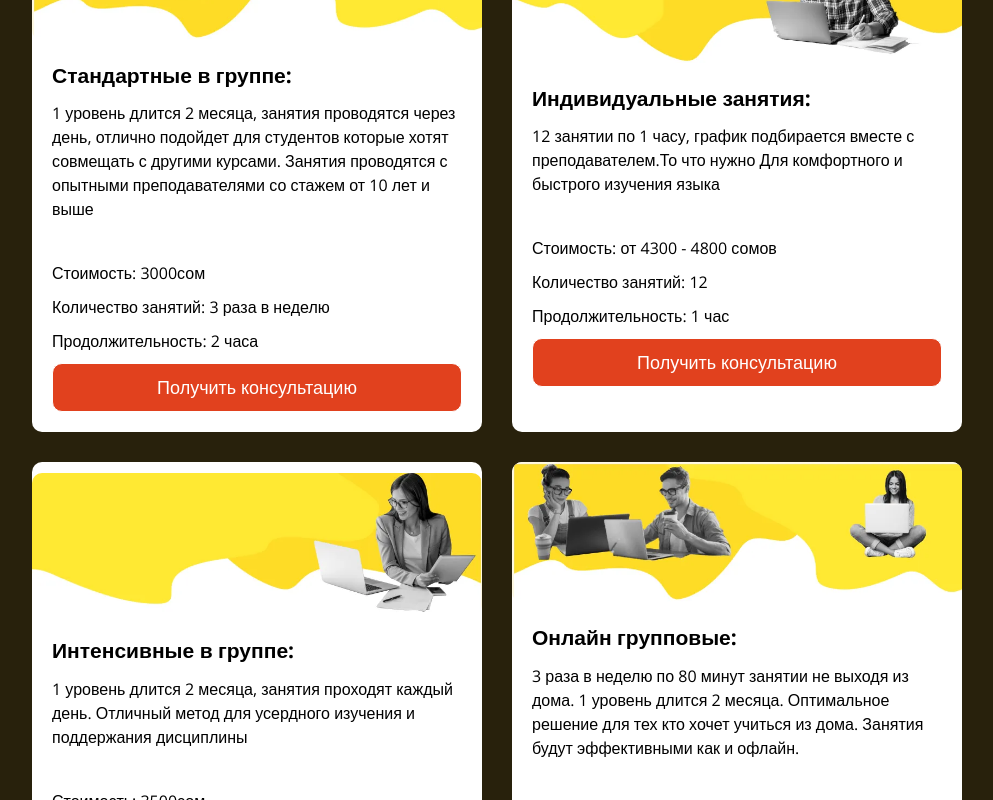
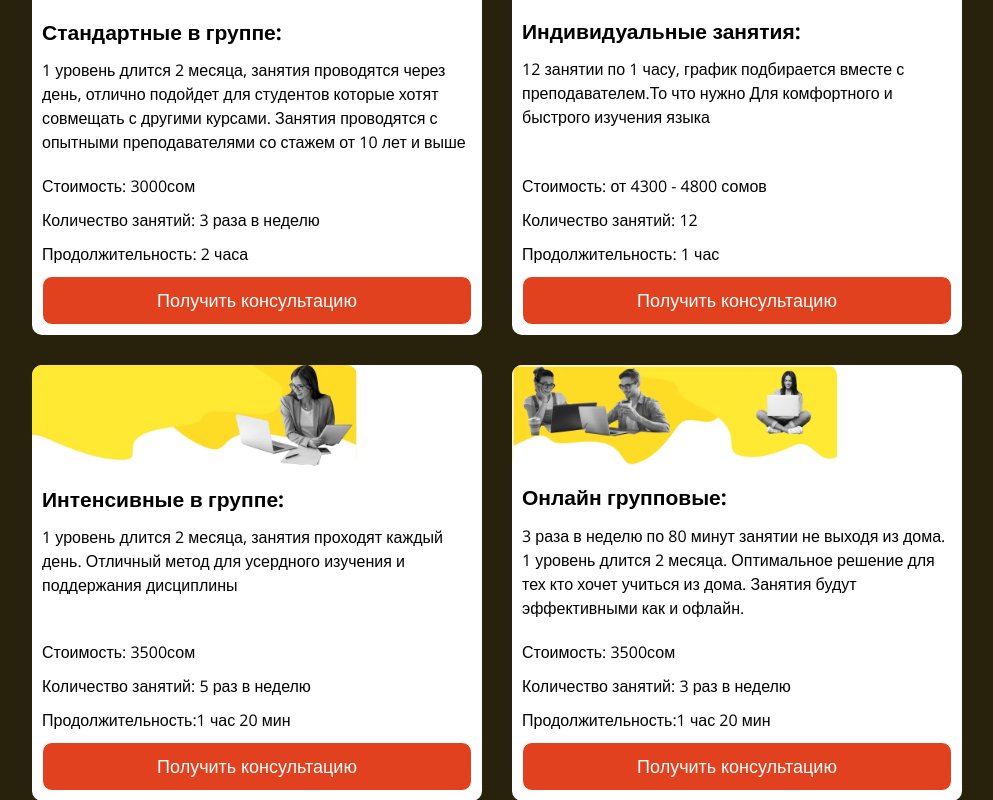
Before and after one commit to Iimanbek/BloomsBury, a Vue app: page / in a window 1280 px wide. Shown: the part 2040-2840 px from the top of the page, without its empty margins (143-1136 px from the left). Built offline with nearby package versions, Linux system fonts and the light colour scheme.

Commit message:
FIXED STYLE TABLES

```diff
--- a/src/components/main/course.vue
+++ b/src/components/main/course.vue
@@ -4,16 +4,16 @@
       <h2 class="title_course">Выберите для себя подходящий вариант обучения </h2>
       <div class="course_wrap">
         <div class="type_course">
+          <div class="type_course__inner">
+            <div class="type_course__inner_img flex-item">
               <img class="image_course" src="../../assets/images/course1.jpg" alt="images">
-          <div class="type_course__inner">
-            <div>
               <h3>Стандартные в группе:</h3>
               <p>1 уровень длится 2 месяца, занятия проводятся через день, отлично подойдет для студентов которые хотят
                 совмещать с другими курсами. Занятия проводятся с опытными преподавателями со стажем от 10 лет и выше
               </p>
             </div>
+            <div class="flex-item1">
               <div>
-
                 <p>Стоимость: 3000сом</p>
                 <p>Количество занятий: 3 раза в неделю</p>
                 <p>Продолжительность: 2 часа</p>
@@ -22,57 +22,60 @@
               </div>
             </div>
           </div>
+        </div>
         <div class="type_course">
+          <div class="type_course__inner">
+            <div class="type_course__inner_img flex-item">
               <img class="image_course" src="../../assets/images/course2.jpg" alt="images">
-          <div class="type_course__inner">
-            <div>
               <h3>Индивидуальные занятия:</h3>
               <p>12 занятии по 1 часу, график подбирается вместе с преподавателем.То что нужно Для комфортного и
                 быстрого изучения языка</p>
             </div>
+            <div class="flex-item1">
+
               <div>
-
                 <p>Стоимость: от 4300 - 4800 сомов</p>
                 <p>Количество занятий: 12</p>
                 <p>Продолжительность: 1 час</p>
                 <a href="https://api.whatsapp.com/send?phone=996500287385" class="consult">Получить консультацию</a>
+              </div>
 
             </div>
           </div>
         </div>
         <div class="type_course">
+          <div class="type_course__inner">
+            <div class="type_course__inner_img flex-item">
               <img class="image_course" src="../../assets/images/course3.jpg" alt="images">
-          <div class="type_course__inner">
-            <div>
               <h3>Интенсивные в группе: </h3>
               <p>1 уровень длится 2 месяца, занятия проходят каждый день. Отличный метод для усердного изучения и
                 поддержания дисциплины</p>
             </div>
+            <div class="flex-item1">
               <div>
-
                 <p>Стоимость: 3500сом</p>
                 <p>Количество занятий: 5 раз в неделю</p>
                 <p>Продолжительность:1 час 20 мин</p>
                 <a href="https://api.whatsapp.com/send?phone=996500287385" class="consult">Получить консультацию</a>
-
+              </div>
             </div>
           </div>
         </div>
         <div class="type_course">
+          <div class="type_course__inner">
+            <div class="type_course__inner_img flex-item">
               <img class="image_course" src="../../assets/images/course1.jpg" alt="images">
-          <div class="type_course__inner">
-            <div>
               <h3>Онлайн групповые: </h3>
               <p>3 раза в неделю по 80 минут занятии не выходя из дома. 1 уровень длится 2 месяца. Оптимальное решение
                 для тех кто хочет учиться из дома. Занятия будут эффективными как и офлайн.</p>
             </div>
+            <div class="flex-item1">
               <div>
-
                 <p>Стоимость: 3500сом</p>
                 <p>Количество занятий: 3 раз в неделю</p>
                 <p>Продолжительность:1 час 20 мин</p>
                 <a href="https://api.whatsapp.com/send?phone=996500287385" class="consult">Получить консультацию</a>
-
+              </div>
             </div>
           </div>
         </div>
@@ -109,14 +112,39 @@ export default {}
       justify-content: center;
     }
 
+    .type_course__inner {
+      padding: 10px;
+      height: 100%;
+      display: flex;
+      flex-direction: column;
+      align-items: stretch;
+
+      .flex-item1 {
+        height: 100%;
+        display: flex;
+        flex-direction: column;
+        justify-content: flex-end;
+
+        div {
+          position: relative;
+          bottom: 0;
+        }
+
+      }
+    }
+
+    .type_course__inner_img {
       .image_course {
-      width: 100%;
+        width: 325px;
+        position: relative;
         object-fit: cover;
         border-radius: 10px;
+        top: -10px;
+        left: -10px;
+      }
     }
 
     div {
-      padding: 10px;
 
       h3 {
         font-size: 21px;
```
Lines whose indentation alone changed are shown as unchanged.
